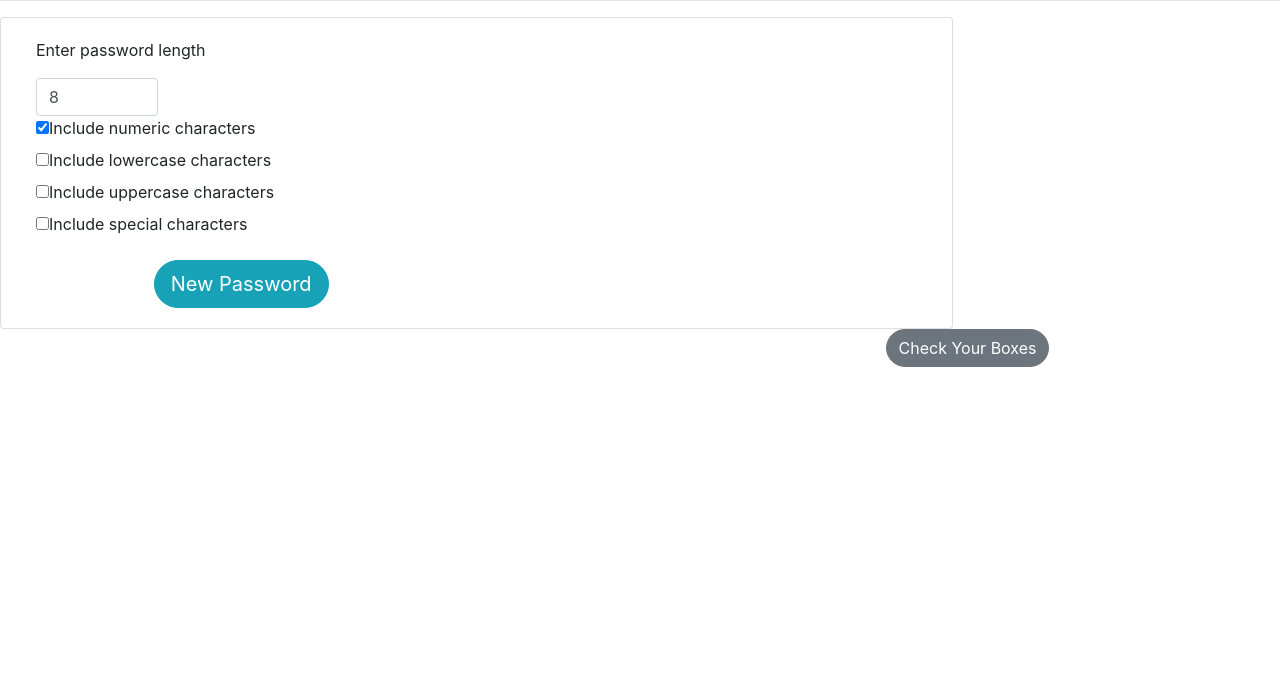
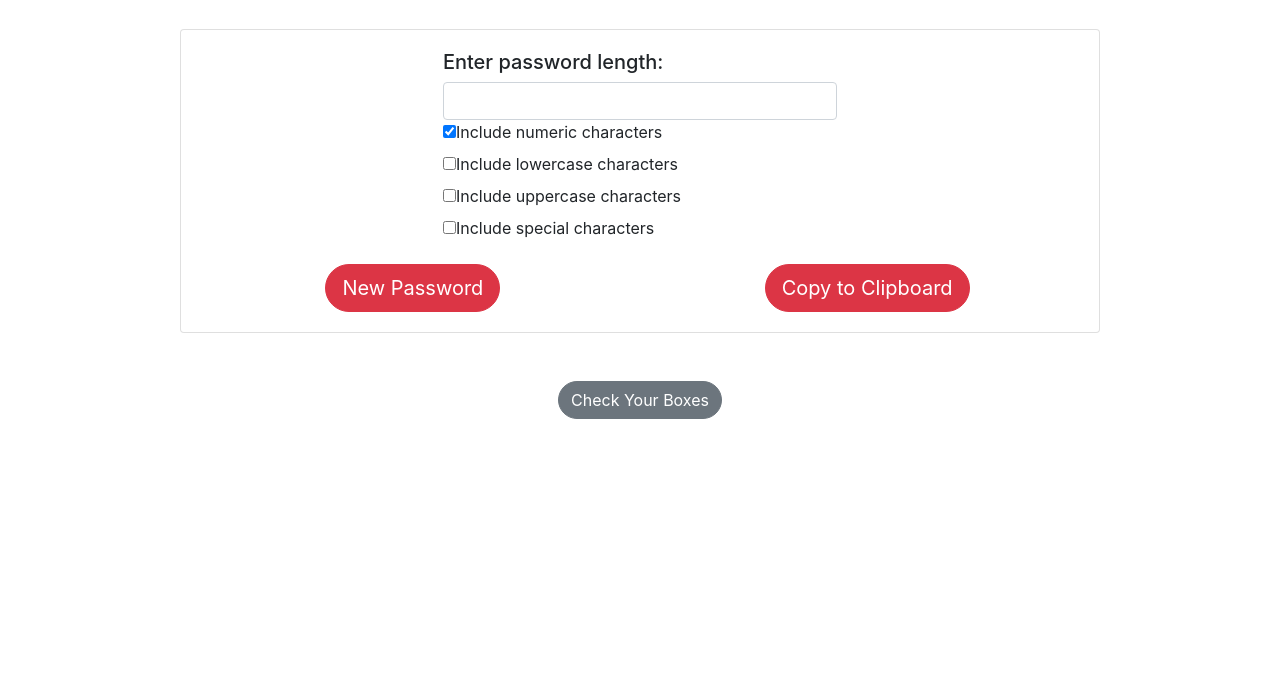
Before and after one commit to cbush2014/Homework-03-PasswordGen, a plain HTML site: page newpassword.html in a window 1280 px wide. Shown: the part 110-800 px from the top of the page. Drawn offline with nearby package versions, Linux system fonts and the light colour scheme.

Commit message:
update to clean up formatting

```diff
--- a/newpassword.html
+++ b/newpassword.html
@@ -19,32 +19,31 @@
 </head>
 
 <body class="bg-white">
-    <div class="row no-gutters bg-white shadow-sm">
+    <div class="row no-gutters bg-white shadow-sm d-flex justify-content-center">
         <div class="col text-center">
             <h1 class="">New Password</h1>
         </div>
     </div>
     <div class="row">
         <div class="col text-center">
-            <h2 class="text-muted">Generate a Password</h2>
+            <h3 class="text-muted">Generate a Password</h3>
             <hr>
         </div>
     </div>
 
-    <div class="row">
-        <div class="col-lg-9">
-            <div class="card">
+    <div class="row d-flex justify-content-center bg-white">
+        <div class="col-9">
+            <div class="card m-3 mb-5">
                 <div class="card-body">
-                    <div class="row">
-                        <div class="col">
-                            <div class="form-group shadow-textarea">
-                                <div class="col-4">
-                                    <p>Enter password length</p>
+                    <div class="row d-flex justify-content-center">
+                        <!-- this column below is where I needed to adjust the col width to 6, spent too long figuring this out -->
+                        <div class="col-6">
+                            <div class="form-group shadow-textarea bg-white">
+                                <div class="col">
+                                  <h5>Enter password length:</h5>
+                                    <input class="form-control" type="text" id="pwdLength" onfocus="this.value=''" value="">
                                 </div>
-                                <div class="col-2">
-                                    <input class="form-control" type="text" id="pwdLength" onfocus="this.value=''" value="8">
-                                </div>
-                                <div class="col-6">
+                                <div class="col">
                                     <div class="checkbox">
                                         <label><input type="checkbox" value="" id="chkNumeric" checked>Include numeric
                                             characters</label>
@@ -67,28 +66,22 @@
                             </div>
                         </div>
                     </div>
-                    <div class="row">
+                    <div class="row d-flex justify-content-center">
+                        <div class="col-md-6 d-flex flex-row justify-content-center bg-white">
+                            <button class="btn btn-danger btn-lg rounded-pill" id="newPwd">New Password
+                            </button>
+                        </div>
                         <div class="col-md-6 d-flex flex-row justify-content-center">
-                            <button class="btn btn-info btn-lg rounded-pill" id="newPwd">New Password
-                            </button>
+                                <button class="btn btn-danger btn-lg rounded-pill" id="copyClip">Copy to Clipboard </button>
                         </div>
 
                     </div>
                 </div>
             </div>
         </div>
-
-        <!-- CRBTEMP - had to put this button here and hide it because my javascript onclick was
-        getting an error since I don't know how to specify which "document" I am on
-        as this button is used on the index.html screen not this screen  -->
-        <div class="col-md-6 d-flex flex-row justify-content-center">
-            <button class="btn btn-danger btn-lg rounded-pill disabled d-none" id="copyClip">Copy to Clipboard </button>
-        </div>
-        <div class="col d-flex flex-row justify-content-center">
+    </div>
+    <div class="col d-flex flex-row justify-content-center">
             <button class="btn btn-secondary rounded-pill" id="testBtn">Check Your Boxes</button>
-        </div>
-
-
     </div>
     <!-- <div class="p-3 mb-2 bg-secondary text-white">p-3 mb-2 bg-secondary text-white</div>
     <div class="p-3 mb-3 bg-secondary text-white">p-3 mb-3 bg-secondary text-white</div>
@@ -178,7 +171,6 @@
                 return
             }
 
-            alert("I hope this never happens");
             // create an array of allowable characters
             var allowable = [];
 
@@ -245,9 +237,25 @@
             // alert('The first item in your array is ' + allowable[0]);
             // alert('The last item in your array is ' + allowable[allowable.length - 1]);
 
-            alert(msgTxt);
+            // alert(msgTxt);
+                // Build new password using randow characters up to requested length
+                var newPwd = "";
+                for (var i = 0; i < pLen; i++) {
+                     // Generate a random number between 0 and 1
+                    // Math.floor will round down, meaning we would get a number between 0 and 9
+                    var num = getRandomnIntInclusive(0, allowable.length-1);
+                    console.log(num);
+                    newPwd += allowable[num];
+                }
+                alert(newPwd);
 
-
+                // now we need to display this new password in the other window ????
+        }
+        // This function generates a randomn number. The max is inclusive and the minimum is inclusive. From: developer.mozilla.org
+        function getRandomnIntInclusive(min,max) {
+            min= Math.ceil(min);
+            max= Math.floor(max);
+            return Math.floor(Math.random() * (max-min+1)) +min;
 
         }
     </script>
--- a/style.css
+++ b/style.css
@@ -6,3 +6,8 @@
     /* background-color: rgb(177, 87, 87); */
     text-align: center;
 }
+
+
+body {
+    background: red !important;
+}
```
Also changed, not shown: index.html (+0 -1 lines).
